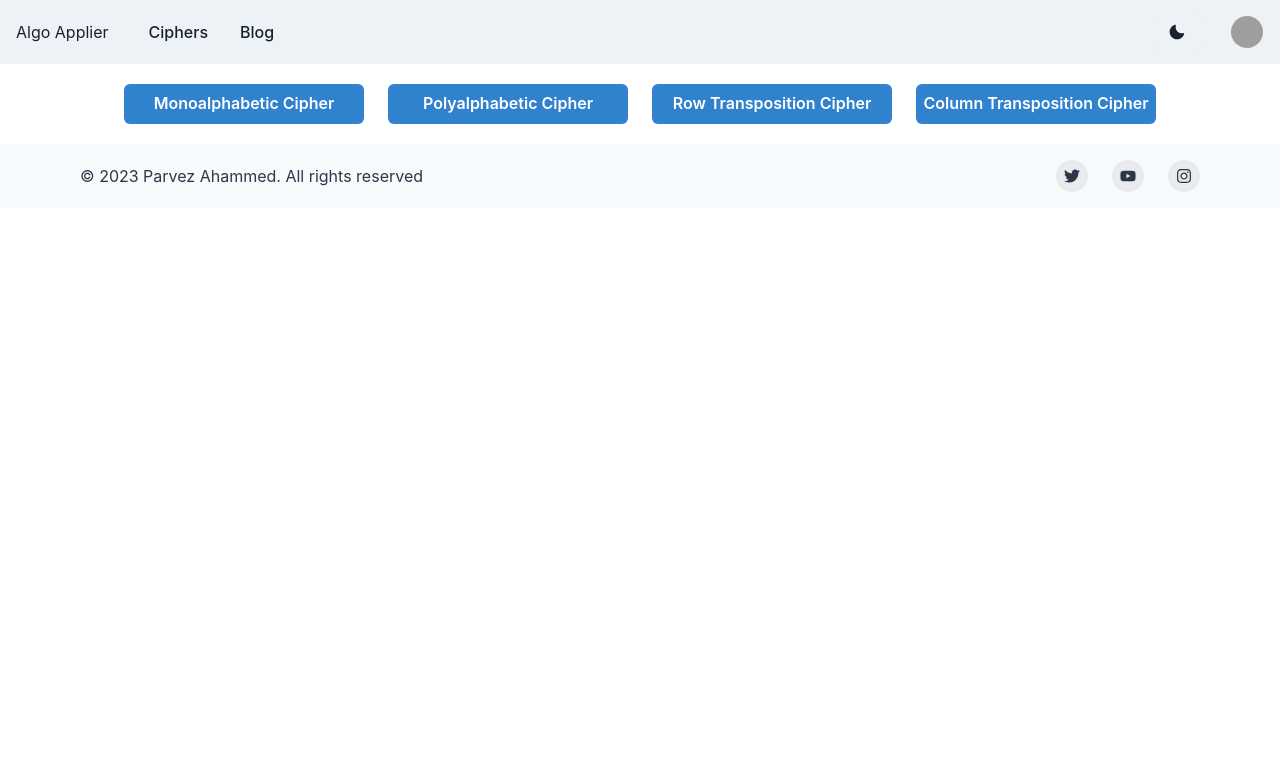
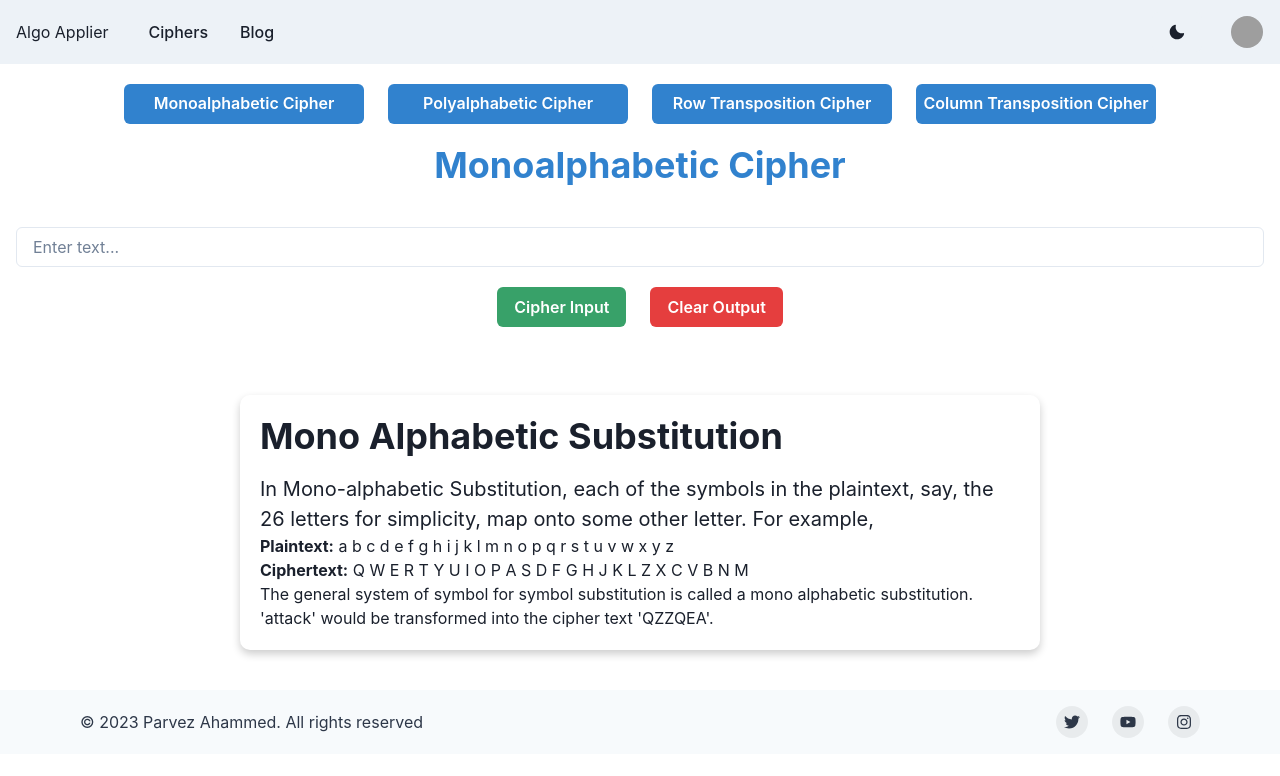
Before and after one commit to piru72/PortfolioWebsite, a React (Vite) app: page / in a window 1280 px wide. Shown: the top 776 px of the page. Built offline with nearby package versions, Linux system fonts and the light colour scheme; grey boxes are pictures that could not be loaded.

Commit message:
Mono Alphabetic design added

```diff
--- a/src/App.css
+++ b/src/App.css
@@ -40,3 +40,10 @@
 .read-the-docs {
   color: #888;
 }
+
+.content {
+  padding: 20px;
+  border-radius: 10px;
+  box-shadow: 0 4px 8px rgba(0, 0, 0, 0.2);
+  text-align: left;
+}
--- a/src/App.tsx
+++ b/src/App.tsx
@@ -2,6 +2,7 @@ import './App.css'
 import { Box } from '@chakra-ui/react'
 
 import CipherOptions from './components/CipherOptions'
+import Monoalphabetic from './components/Monoalphabetic'
 function App() {
 
 
@@ -10,6 +11,7 @@ function App() {
     <Box>
 
       <CipherOptions />
+      <Monoalphabetic />
 
     </Box>
 
--- /dev/null
+++ b/src/components/Monoalphabetic.tsx
@@ -0,0 +1,66 @@
+
+import { Box, Button, ButtonGroup } from '@chakra-ui/react'
+import { Heading  , Text} from '@chakra-ui/react'
+import { Input, Container } from '@chakra-ui/react'
+export default function Monoalphabetic() {
+
+    return (
+
+        <Box>
+
+            <Heading as="h1" size="xl" textAlign="center" color="blue.500" mb={5} >
+                Monoalphabetic Cipher
+            </Heading>
+
+
+
+            <Container maxW="container.xl" centerContent mb={5}>
+
+                <Input
+                    placeholder="Enter text..."
+                    mt={5}
+                    mb={5}
+                />
+
+                <ButtonGroup gap='4'>
+                    <Button colorScheme='green' >Cipher Input</Button>
+                    <Button colorScheme='red' >Clear Output</Button>
+                </ButtonGroup>
+
+
+                <Box id="outputBox" h="3rem">
+
+                    <Box> </Box>
+
+
+                </Box>
+
+            </Container>
+
+            <Container maxW="container.xl" centerContent mb={10} left={0}>
+            <Box maxW='50rem' className="content">
+                <Heading mb={4}>Mono Alphabetic Substitution</Heading>
+                <Text fontSize='xl'>
+                    In Mono-alphabetic Substitution, each of the symbols in the plaintext, say, the 26 letters for simplicity, map onto some other letter. For example,
+                </Text>
+                <p>
+                    <strong>Plaintext:</strong> a b c d e f g h i j k l m n o p q r s t u v w x y z
+                </p>
+                <p>
+                    <strong>Ciphertext:</strong> Q W E R T Y U I O P A S D F G H J K L Z X C V B N M
+                </p>
+                <p>
+                    The general system of symbol for symbol substitution is called a mono alphabetic substitution. 'attack' would be transformed into the cipher text 'QZZQEA'.
+                </p>
+            </Box>
+
+
+            </Container>
+
+
+        </Box>
+
+
+
+    )
+}
```
